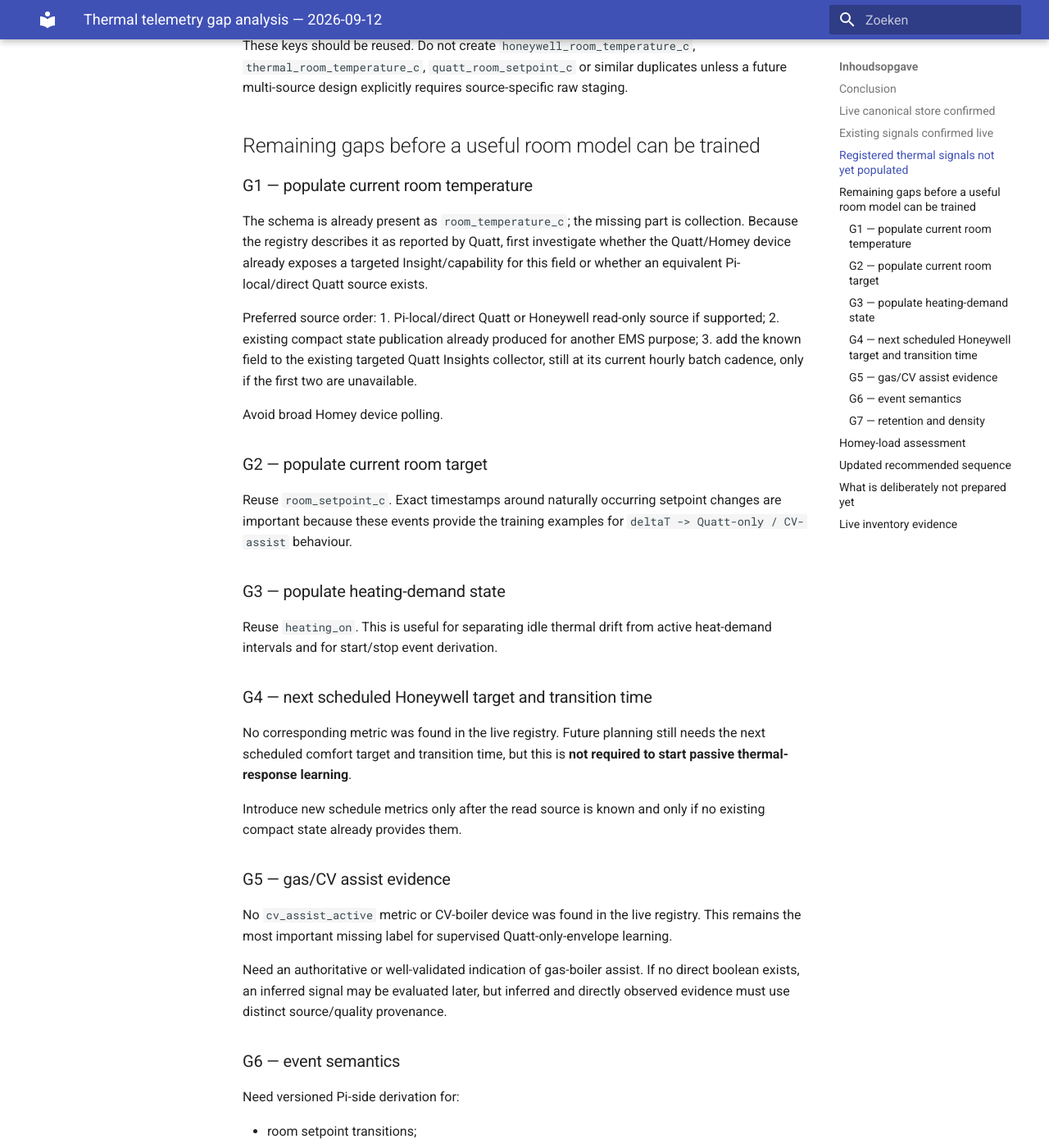
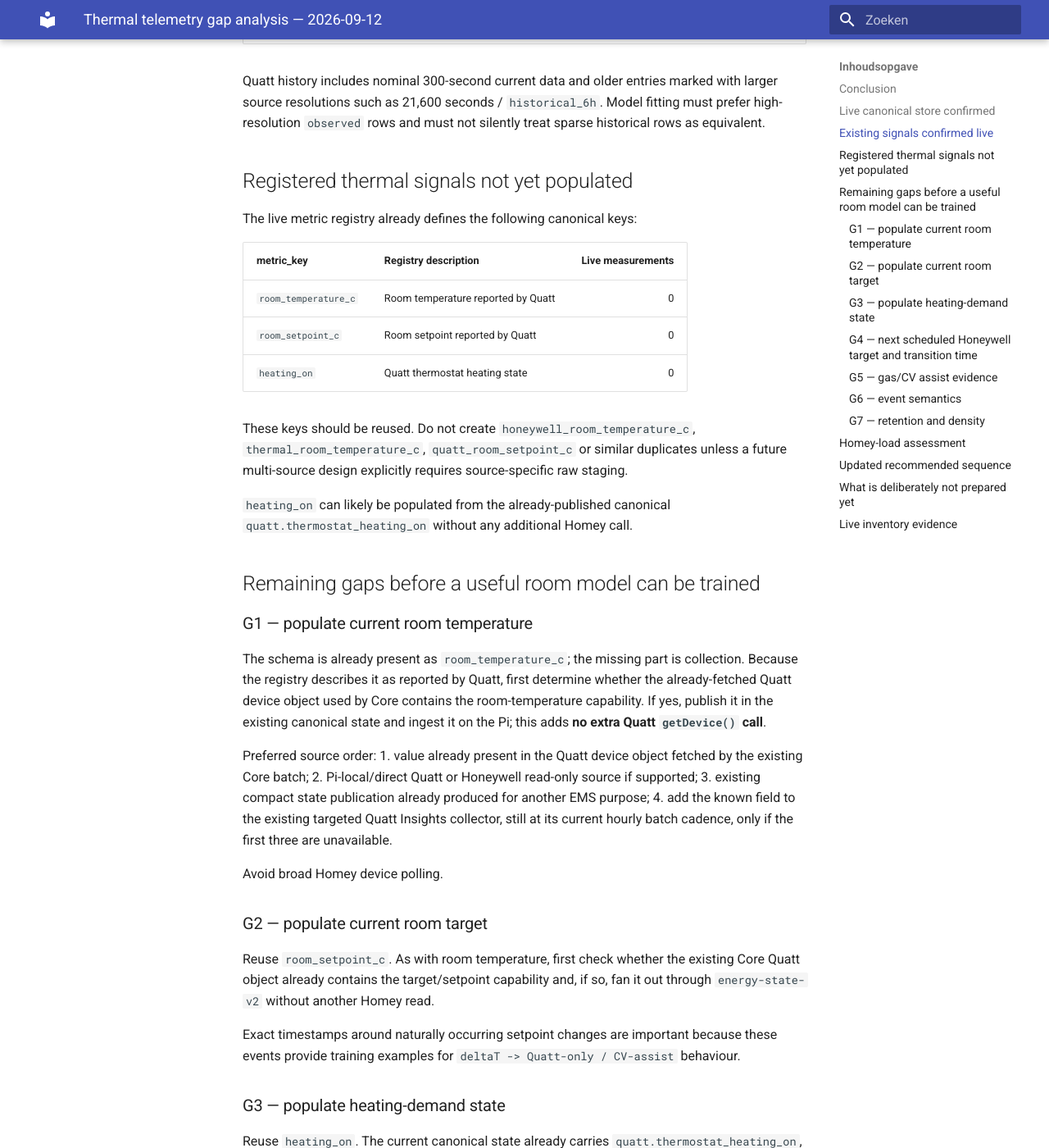
Before and after one commit to OnsKasteeltje/homey-energy-manual, an MkDocs documentation site: the page built from docs/architecture/thermal-telemetry-gap-analysis-2026-09-12.md, in a window 1280 px wide and 1400 px high, scrolled down 2989 px. Shown: the whole window at 82% size. Built offline with MkDocs 1.6.1 and Material for MkDocs 9.7.7, drawn with Linux system fonts in a browser that asks for light colours; some of the changed text lies outside the part shown.

Commit message:
docs: refine thermal telemetry gaps from live canonical state

```diff
--- a/docs/architecture/thermal-telemetry-gap-analysis-2026-09-12.md
+++ b/docs/architecture/thermal-telemetry-gap-analysis-2026-09-12.md
@@ -8,13 +8,14 @@
 
 A read-only live inventory of `/home/jeroen/ems/data/ems-history.sqlite` on 2026-09-12 confirmed that the installed Pi database contains the expected generic `devices`, `metrics` and `measurements` structures plus derived history tables. It contains 71,872 measurement rows covering 2025-06-24 through 2026-09-12.
 
-The strongest new finding is that the metric registry already contains:
+The strongest live findings are:
 
-- `room_temperature_c` — `Room temperature reported by Quatt`;
-- `room_setpoint_c` — `Room setpoint reported by Quatt`;
-- `heating_on` — `Quatt thermostat heating state`.
+- the metric registry already contains `room_temperature_c`, `room_setpoint_c` and `heating_on`, but none of these has measurement rows yet;
+- the existing canonical `energy-state-v2.json` already publishes Quatt state including `thermostat_heating_on`, `cv_requested`, `cv_flame`, Quatt electrical/thermal power, COP and working modes;
+- the live Core obtains the Quatt device once as part of its existing targeted device batch and derives these Quatt fields from that already-fetched object, so exposing additional Quatt capability values in the canonical state need not add an extra Homey device read;
+- `cv_requested` is already available as evidence, but it must **not** automatically be treated as equivalent to actual gas flame / CV assist. `cv_flame` is currently `null` in the canonical state and must remain semantically distinct.
 
-However, the live measurement coverage currently contains **zero rows** for those three registered metrics. Therefore we should not introduce replacement Honeywell/thermal metric names. The first priority is to populate these already-defined canonical metrics from the least expensive supported source.
+Therefore the next step is not to create another poller. First reuse the existing canonical state and existing Quatt batch read as far as possible, then only add targeted collection where a required field is genuinely absent.
 
 ## Live canonical store confirmed
 
@@ -44,7 +45,7 @@
 
 ## Existing signals confirmed live
 
-| Signal | Live device / metric | Coverage observed | Thermal use |
+| Signal | Live device / metric or canonical state | Coverage observed | Thermal use |
 |---|---|---:|---|
 | P1 net power | `grid_p1 / electrical_power_w` | 2026-08-23 → current, 300 s | actual import/export and residual PV validation |
 | PV SolarEdge | `pv_solaredge / electrical_power_w` | 2026-08-19 → current, 300 s | aggregate PV reconstruction |
@@ -59,6 +60,9 @@
 | Quatt HP2 thermal power | `quatt_cic / hp2_thermal_power_w` | 2025-08-23 → current | thermal response / COP analysis |
 | Quatt HP1 COP | `quatt_cic / hp1_cop` | 2025-08-23 → current | efficiency / shift value |
 | Quatt HP2 COP | `quatt_cic / hp2_cop` | 2025-08-23 → current | efficiency / shift value |
+| thermostat demand | `energy-state-v2.json -> quatt.thermostat_heating_on` | current canonical state | separates thermostat demand from idle drift |
+| CV request | `energy-state-v2.json -> quatt.cv_requested` | current canonical state | candidate assist/request feature, **not actual flame proof** |
+| CV flame | `energy-state-v2.json -> quatt.cv_flame` | field exists, currently null | preferred direct gas-assist evidence if it becomes reliable |
 
 Quatt history includes nominal 300-second current data and older entries marked with larger source resolutions such as 21,600 seconds / `historical_6h`. Model fitting must prefer high-resolution `observed` rows and must not silently treat sparse historical rows as equivalent.
 
@@ -74,26 +78,31 @@
 
 These keys should be reused. Do not create `honeywell_room_temperature_c`, `thermal_room_temperature_c`, `quatt_room_setpoint_c` or similar duplicates unless a future multi-source design explicitly requires source-specific raw staging.
 
+`heating_on` can likely be populated from the already-published canonical `quatt.thermostat_heating_on` without any additional Homey call.
+
 ## Remaining gaps before a useful room model can be trained
 
 ### G1 — populate current room temperature
 
-The schema is already present as `room_temperature_c`; the missing part is collection. Because the registry describes it as reported by Quatt, first investigate whether the Quatt/Homey device already exposes a targeted Insight/capability for this field or whether an equivalent Pi-local/direct Quatt source exists.
+The schema is already present as `room_temperature_c`; the missing part is collection. Because the registry describes it as reported by Quatt, first determine whether the already-fetched Quatt device object used by Core contains the room-temperature capability. If yes, publish it in the existing canonical state and ingest it on the Pi; this adds **no extra Quatt `getDevice()` call**.
 
 Preferred source order:
-1. Pi-local/direct Quatt or Honeywell read-only source if supported;
-2. existing compact state publication already produced for another EMS purpose;
-3. add the known field to the existing targeted Quatt Insights collector, still at its current hourly batch cadence, only if the first two are unavailable.
+1. value already present in the Quatt device object fetched by the existing Core batch;
+2. Pi-local/direct Quatt or Honeywell read-only source if supported;
+3. existing compact state publication already produced for another EMS purpose;
+4. add the known field to the existing targeted Quatt Insights collector, still at its current hourly batch cadence, only if the first three are unavailable.
 
 Avoid broad Homey device polling.
 
 ### G2 — populate current room target
 
-Reuse `room_setpoint_c`. Exact timestamps around naturally occurring setpoint changes are important because these events provide the training examples for `deltaT -> Quatt-only / CV-assist` behaviour.
+Reuse `room_setpoint_c`. As with room temperature, first check whether the existing Core Quatt object already contains the target/setpoint capability and, if so, fan it out through `energy-state-v2` without another Homey read.
+
+Exact timestamps around naturally occurring setpoint changes are important because these events provide training examples for `deltaT -> Quatt-only / CV-assist` behaviour.
 
 ### G3 — populate heating-demand state
 
-Reuse `heating_on`. This is useful for separating idle thermal drift from active heat-demand intervals and for start/stop event derivation.
+Reuse `heating_on`. The current canonical state already carries `quatt.thermostat_heating_on`, so Pi-side ingestion should be preferred over any new Homey collector.
 
 ### G4 — next scheduled Honeywell target and transition time
 
@@ -103,21 +112,32 @@
 
 ### G5 — gas/CV assist evidence
 
-No `cv_assist_active` metric or CV-boiler device was found in the live registry. This remains the most important missing label for supervised Quatt-only-envelope learning.
+The earlier inventory found no `cv_assist_active` metric or CV-boiler device in the SQLite registry, but the canonical state already exposes two important Quatt-side fields:
 
-Need an authoritative or well-validated indication of gas-boiler assist. If no direct boolean exists, an inferred signal may be evaluated later, but inferred and directly observed evidence must use distinct source/quality provenance.
+- `cv_requested` from `measure_boiler_cic_central_heating_on`;
+- `cv_flame` from `measure_boiler_flame_on`, currently nullable.
+
+These semantics must stay separate:
+
+- `cv_requested=true` means the Quatt/CIC path is requesting central-heating boiler participation;
+- `cv_flame=true` would be much stronger evidence of actual burner activity if reliable;
+- `cv_flame=null` is unknown and must never be interpreted as false.
+
+For first modelling we can store `cv_requested` as an observed feature. We should only create/derive `cv_assist_active` once we have validated which combination of `cv_requested`, `cv_flame`, gas data and/or boiler telemetry reliably means actual gas assist.
 
 ### G6 — event semantics
 
 Need versioned Pi-side derivation for:
 
 - room setpoint transitions;
-- Quatt heating start/stop;
-- CV-assist start/stop;
+- thermostat heating demand start/stop;
+- Quatt compressor/thermal-output start/stop;
+- CV request start/stop;
+- actual CV assist start/stop once an authoritative signal is validated;
 - PV surplus start/end;
 - room-target reached.
 
-These should be derived from canonical measurements on the Pi where possible; no Homey event flow is required by default.
+These should be derived from canonical measurements/state on the Pi where possible; no Homey event flow is required by default.
 
 ### G7 — retention and density
 
@@ -134,25 +154,28 @@
 
 The existing `collect_homey_insights.py` is already targeted to one Quatt device and known log IDs; it does not perform `getDevices()` or `getVariables()` scans. Its timer runs hourly at minute 12 and fetches `last24Hours` data at nominal 300-second resolution.
 
-For thermal work:
+More importantly, the current Core already fetches the Quatt device as one member of its existing targeted device batch and derives `thermostat_heating_on`, `cv_requested`, `cv_flame`, Quatt power, thermal power, COP and working modes from that object. Therefore:
 
-- **do not increase that collector to one-minute Homey API polling**;
-- reuse the existing Quatt history for the first model baseline;
-- first search Pi-local/direct/compact sources for the three already-registered but unpopulated Quatt room metrics;
-- if Homey is unavoidable, extend the existing hourly batched Quatt collector rather than create another polling service;
+- **do not add a second frequent Quatt device read**;
+- fan out additional already-present Quatt capabilities through the existing canonical state when possible;
+- ingest canonical state into SQLite on the Pi;
+- use Insights only for historical backfill or fields that cannot be exposed through the current Core read;
+- do not increase the existing collector to one-minute Homey API polling;
 - add no broad device or variable scans;
 - use Pi-side event derivation instead of new Homey flows.
 
 ## Updated recommended sequence
 
 1. Keep the current SQLite schema and canonical metric keys.
-2. Populate existing `room_temperature_c`, `room_setpoint_c` and `heating_on` from the lowest-load source available.
-3. Find or derive authoritative `cv_assist_active` evidence.
-4. Preserve 300-second observed Quatt data and transition timestamps through the heating season.
-5. Build a replay dataset containing natural setpoint changes and corresponding Quatt/CV response.
-6. Estimate per-zone / per-outside-temperature `P(CV_ASSIST | deltaT, outsideTemp, ...)` and first-order room thermal response.
-7. Add next-schedule metadata for opportunity planning after passive model fitting is viable.
-8. Only then add a `PURE_SHADOW` opportunity generator with `executeAllowed=false`.
+2. Populate `heating_on` immediately from existing canonical `quatt.thermostat_heating_on` on the Pi side.
+3. Determine the exact Quatt capability names for room temperature and room setpoint from the already-fetched Core device object; if present, add them to the existing canonical state without an extra Homey read.
+4. Persist `cv_requested` as a distinct observed feature; do not relabel it as actual CV assist.
+5. Validate whether `cv_flame` can become an authoritative burner signal; otherwise correlate with gas/boiler evidence before deriving `cv_assist_active`.
+6. Preserve 300-second observed Quatt data and transition timestamps through the heating season.
+7. Build a replay dataset containing natural setpoint changes and corresponding Quatt/CV response.
+8. Estimate per-zone / per-outside-temperature `P(CV_ASSIST | deltaT, outsideTemp, ...)` and first-order room thermal response.
+9. Add next-schedule metadata for opportunity planning after passive model fitting is viable.
+10. Only then add a `PURE_SHADOW` opportunity generator with `executeAllowed=false`.
 
 ## What is deliberately not prepared yet
 
@@ -169,13 +192,15 @@
 
 ## Live inventory evidence
 
-The 2026-09-12 read-only probe reported:
+The 2026-09-12 read-only probes reported:
 
-- 71,872 total rows;
+- 71,872 total SQLite measurement rows;
 - oldest measurement `2025-06-24T06:00:00Z`;
 - latest measurement `2026-09-12T16:10:00.501Z`;
 - no Honeywell-zone device in the current canonical registry;
 - no CV-boiler device in the current canonical registry;
-- no measurements yet for registered `room_temperature_c`, `room_setpoint_c` or `heating_on`.
+- no measurements yet for registered `room_temperature_c`, `room_setpoint_c` or `heating_on`;
+- local canonical state already contains Quatt thermostat/CV-request fields;
+- broad filesystem scan found the active thermal references in `energy-state-v2.json`, Core sources and planner files without making Homey or network calls.
 
-The probe opened SQLite with `mode=ro`, made no Homey API calls and performed no writes.
+Both probes were read-only and performed no Homey API calls or writes.
```
